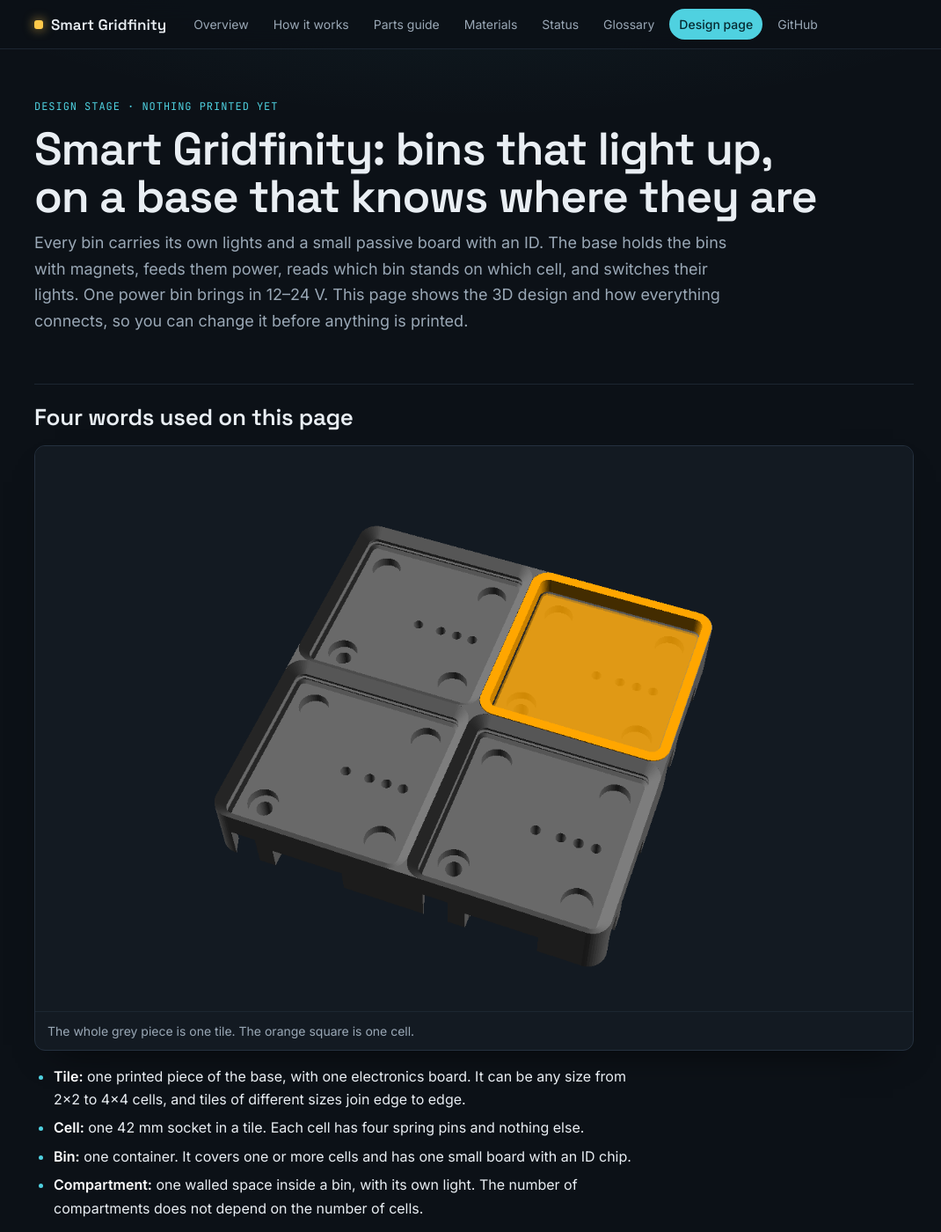
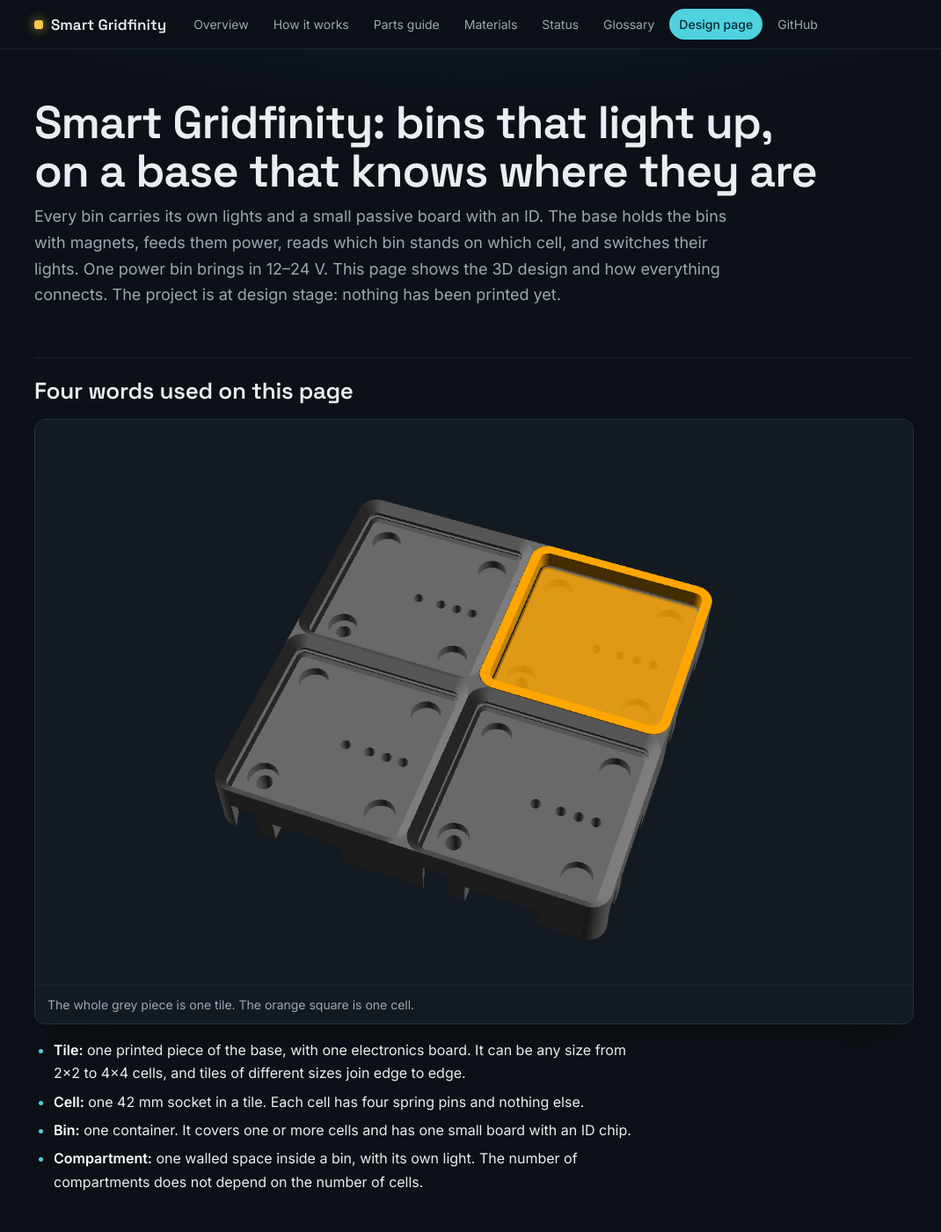
Before and after one commit to lookatitude/smart-gridfinity, a Jekyll site: the page docs/smart/design.html, which Jekyll copies as it is, in a window 1280 px wide and 1400 px high. Shown: the whole window at 88% size, without its empty margins (101-1171 px from the left). Built offline with Jekyll 4.4.1, drawn with Linux system fonts in a browser that asks for light colours.

Commit message:
Docs: drop the eyebrow label and side-accent notes
Co-Authored-By: Claude Fable 5.2 <noreply@anthropic.com>

```diff
--- a/docs/assets/site.css
+++ b/docs/assets/site.css
@@ -52,5 +52,5 @@ a:hover { text-decoration-thickness: 2px; }
 .prose code { font-family: var(--mono); font-size: 0.86em; background: var(--raised); border: 1px solid var(--line-soft); border-radius: 6px; padding: 1px 6px; color: #d7e3ee; }
 .prose pre { background: var(--surface); border: 1px solid var(--line); border-radius: var(--radius); padding: 14px 16px; overflow-x: auto; margin: 4px 0 22px; }
 .prose pre code { background: none; border: 0; padding: 0; font-size: 13.5px; }
-.prose blockquote { margin: 0 0 16px; border-left: 3px solid var(--accent); background: var(--surface); border-radius: 0 8px 8px 0; padding: 10px 16px; color: var(--muted); max-width: 70ch; }
+.prose blockquote { margin: 0 0 16px; border: 1px solid var(--line); background: var(--surface); border-radius: 8px; padding: 10px 16px; color: var(--muted); max-width: 70ch; }
 .prose hr { border: 0; border-top: 1px solid var(--line-soft); margin: 40px 0; }
--- a/docs/smart/design.html
+++ b/docs/smart/design.html
@@ -18,7 +18,6 @@
   padding-left: max(16px, env(safe-area-inset-left, 0px)); padding-right: max(16px, env(safe-area-inset-right, 0px));
   display: flex; flex-direction: column; gap: 44px; }
 header { display: flex; flex-direction: column; gap: 10px; }
-.eyebrow { font-family: var(--mono); font-size: 12px; letter-spacing: .08em; text-transform: uppercase; color: var(--accent); }
 h1 { font-family: var(--display); font-weight: 600; font-size: clamp(30px, 5vw, 44px); line-height: 1.1; margin: 0; text-wrap: balance; }
 h2 { font-family: var(--display); font-weight: 600; font-size: 24px; line-height: 1.2; margin: 0; text-wrap: balance; }
 p { margin: 0; max-width: 68ch; }
@@ -40,7 +39,7 @@ th, td { text-align: left; padding: 10px 14px; border-bottom: 1px solid var(--li
 th { font-family: var(--mono); font-size: 12px; letter-spacing: .06em; text-transform: uppercase; color: var(--muted); font-weight: 500; }
 td.num { font-family: var(--mono); font-variant-numeric: tabular-nums; white-space: nowrap; }
 .tablewrap { overflow-x: auto; background: var(--surface); border: 1px solid var(--line); border-radius: 6px; }
-.note { border-left: 3px solid var(--accent); padding: 8px 0 8px 16px; color: var(--muted); max-width: 68ch; }
+.note { color: var(--muted); max-width: 70ch; }
 svg text { font-family: var(--body); font-size: 13px; fill: var(--ink); }
 svg .small { font-size: 12.5px; fill: var(--muted); }
 svg .lead { stroke: var(--muted); stroke-width: 1; fill: none; }
@@ -72,7 +71,7 @@ figcaption, .legend { border-top-color: var(--line-soft); }
 th, td { padding: 11px 16px; border-bottom-color: var(--line-soft); }
 th { background: var(--raised); border-bottom: 1px solid var(--line); }
 tr:last-child td { border-bottom: 0; }
-.note { background: var(--surface); border-radius: 0 8px 8px 0; padding: 10px 16px; }
+.note { background: var(--surface); border: 1px solid var(--line); border-radius: 8px; padding: 10px 16px; }
 </style>
 
 <nav class="sitenav" aria-label="Documentation">
@@ -92,9 +91,8 @@ tr:last-child td { border-bottom: 0; }
 <div class="page">
 
 <header>
-  <span class="eyebrow">Design stage · nothing printed yet</span>
   <h1>Smart Gridfinity: bins that light up, on a base that knows where they are</h1>
-  <p class="lede">Every bin carries its own lights and a small passive board with an ID. The base holds the bins with magnets, feeds them power, reads which bin stands on which cell, and switches their lights. One power bin brings in 12–24 V. This page shows the 3D design and how everything connects, so you can change it before anything is printed.</p>
+  <p class="lede">Every bin carries its own lights and a small passive board with an ID. The base holds the bins with magnets, feeds them power, reads which bin stands on which cell, and switches their lights. One power bin brings in 12–24 V. This page shows the 3D design and how everything connects. The project is at design stage: nothing has been printed yet.</p>
 </header>
 
 <section>
```
